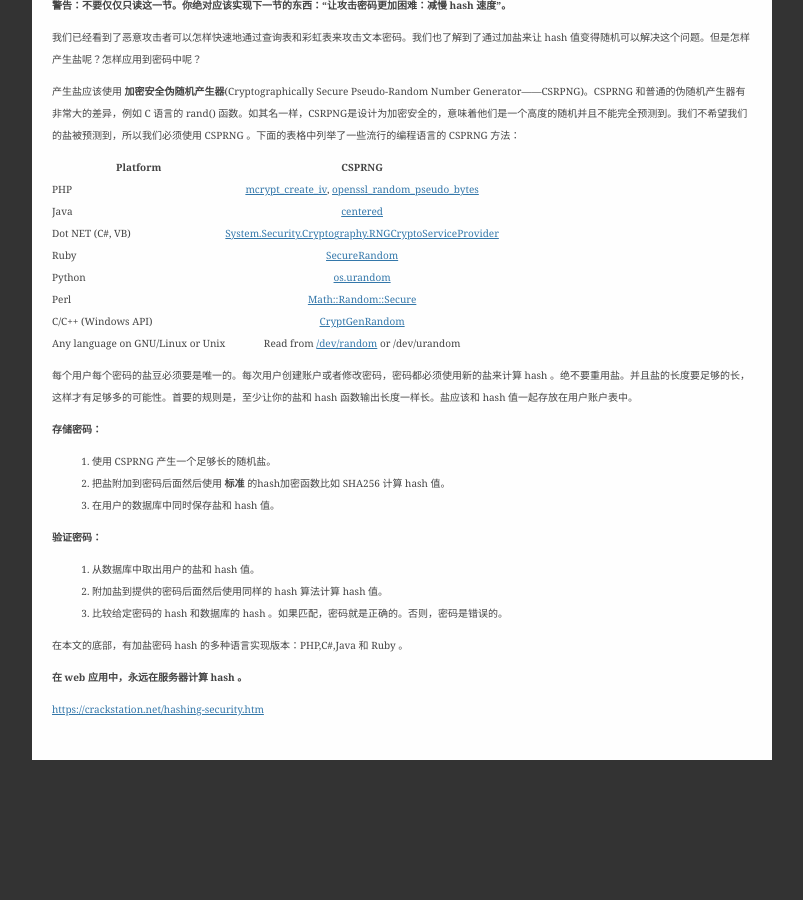
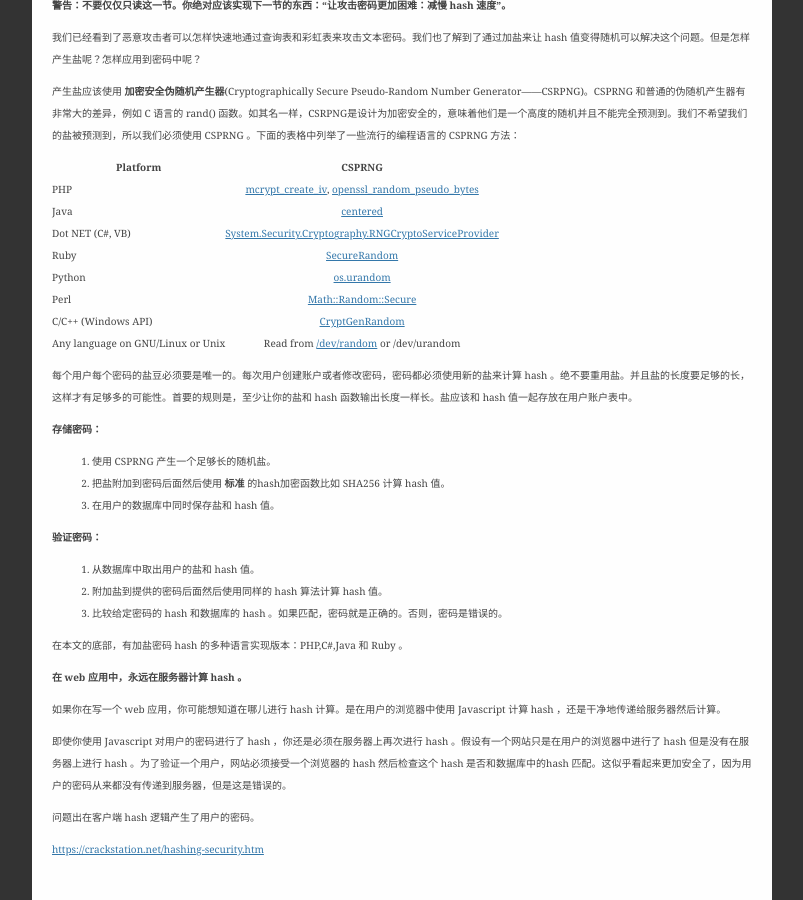
Before and after one commit to osrpt/osrpt.github.com, a Jekyll site: the page built from _posts/2014-05-14-hashing-security.md, in a window 1280 px wide and 900 px high, scrolled down 4173 px. Shown: the whole window, without its empty margins (238-1041 px from the left). Built offline with Jekyll 4.4.1, drawn with Linux system fonts in a browser that asks for light colours; Markdown is read by kramdown in place of the engine named in the settings; before the commit the page ends 4933 px from its top, so only the background shows below that.

Commit message:
翻译更多

```diff
--- a/_posts/2014-05-14-hashing-security.md
+++ b/_posts/2014-05-14-hashing-security.md
@@ -216,4 +216,12 @@ salt 不必是秘密的。仅仅通过让 hash 随机，这样就可以让查表
 
 **在 web 应用中，永远在服务器计算 hash 。**
 
+如果你在写一个 web 应用，你可能想知道在哪儿进行 hash 计算。是在用户的浏览器中使用 Javascript 计算 hash ，还是干净地传递给服务器然后计算。
+
+即使你使用 Javascript 对用户的密码进行了 hash ，你还是必须在服务器上再次进行 hash 。假设有一个网站只是在用户的浏览器中进行了 hash 但是没有在服务器上进行 hash 。为了验证一个用户，网站必须接受一个浏览器的 hash 然后检查这个 hash 是否和数据库中的hash 匹配。这似乎看起来更加安全了，因为用户的密码从来都没有传递到服务器，但是这是错误的。
+
+问题出在客户端 hash 逻辑产生了用户的密码。
+
+
+
 <https://crackstation.net/hashing-security.htm>
```
